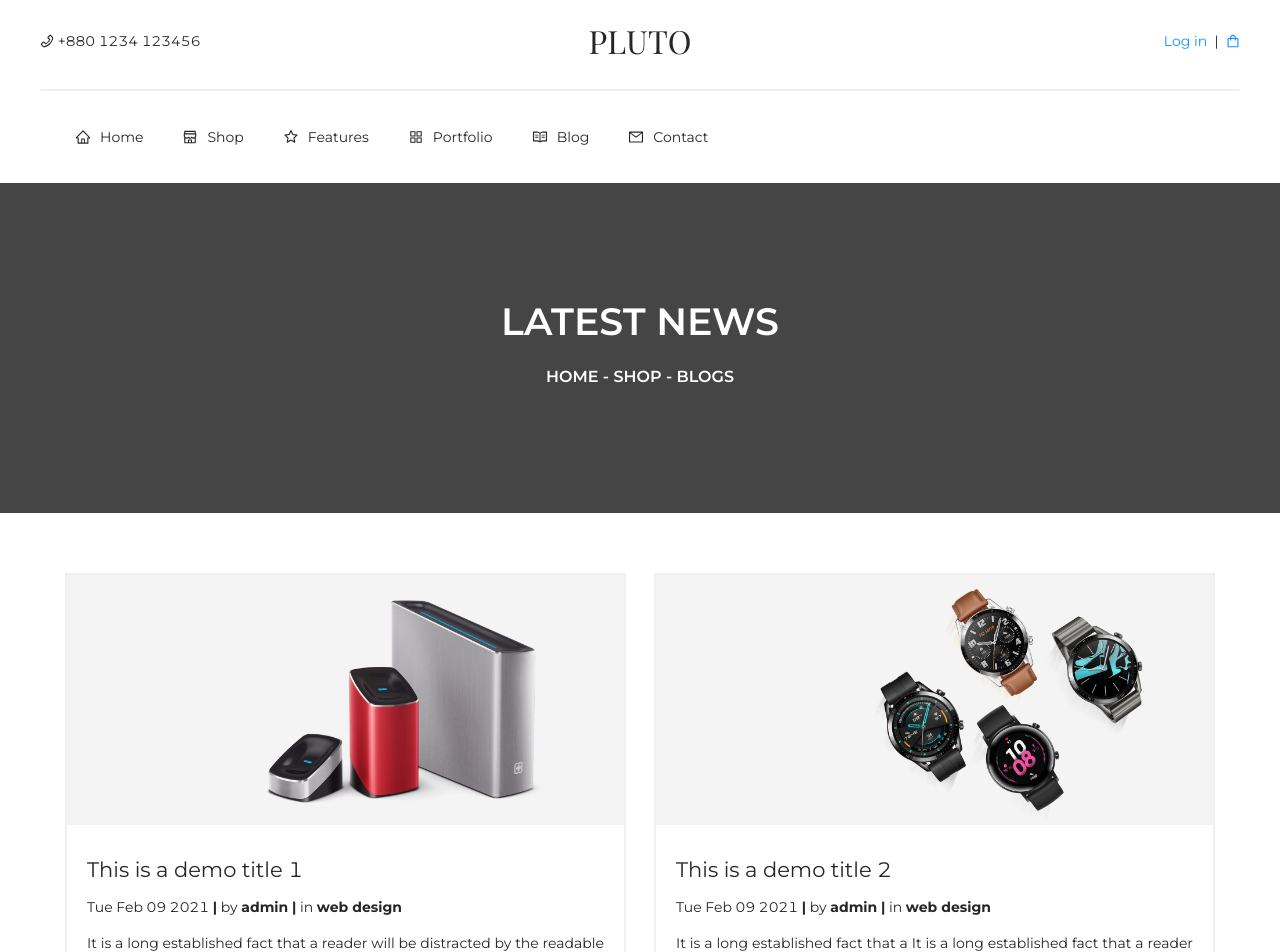
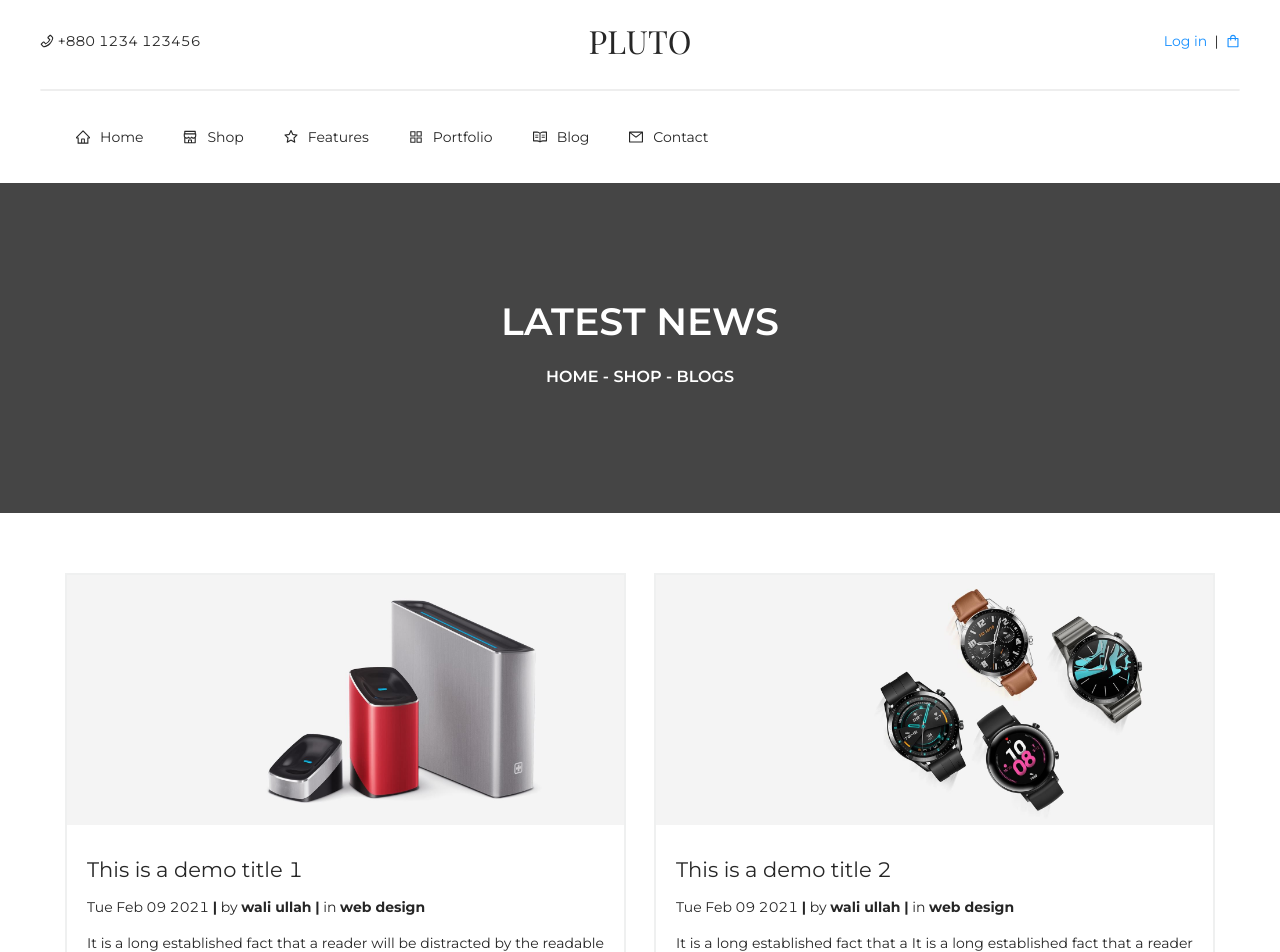
Before and after one commit to Alamin02/pluto, a React (Create React App) app: page /blogs in a window 1280 px wide. Shown: the top 952 px of the page. Built offline with nearby package versions, Linux system fonts and the light colour scheme; a web font is replaced by a local one.

Commit message:
fix: blogcard  dynamic props value used

```diff
--- a/src/components/blogs/Blogs.js
+++ b/src/components/blogs/Blogs.js
@@ -3,8 +3,6 @@ import { Row, Col } from "antd";
 import styles from "./Blogs.module.css";
 import BlogCard from "./BlogCard";
 import sampleBlogList from "./sampleBlogList";
-
-const date = new Date().toDateString();
 
 export default function Blogs() {
   return (
@@ -17,9 +15,9 @@ export default function Blogs() {
               imageSrc={blog.imageSrc}
               title={blog.title}
               description={blog.description}
-              date={date}
-              author="admin"
-              category="web design"
+              date={blog.date}
+              author={blog.author}
+              category={blog.category}
             />
           </Col>
         ))}
```
